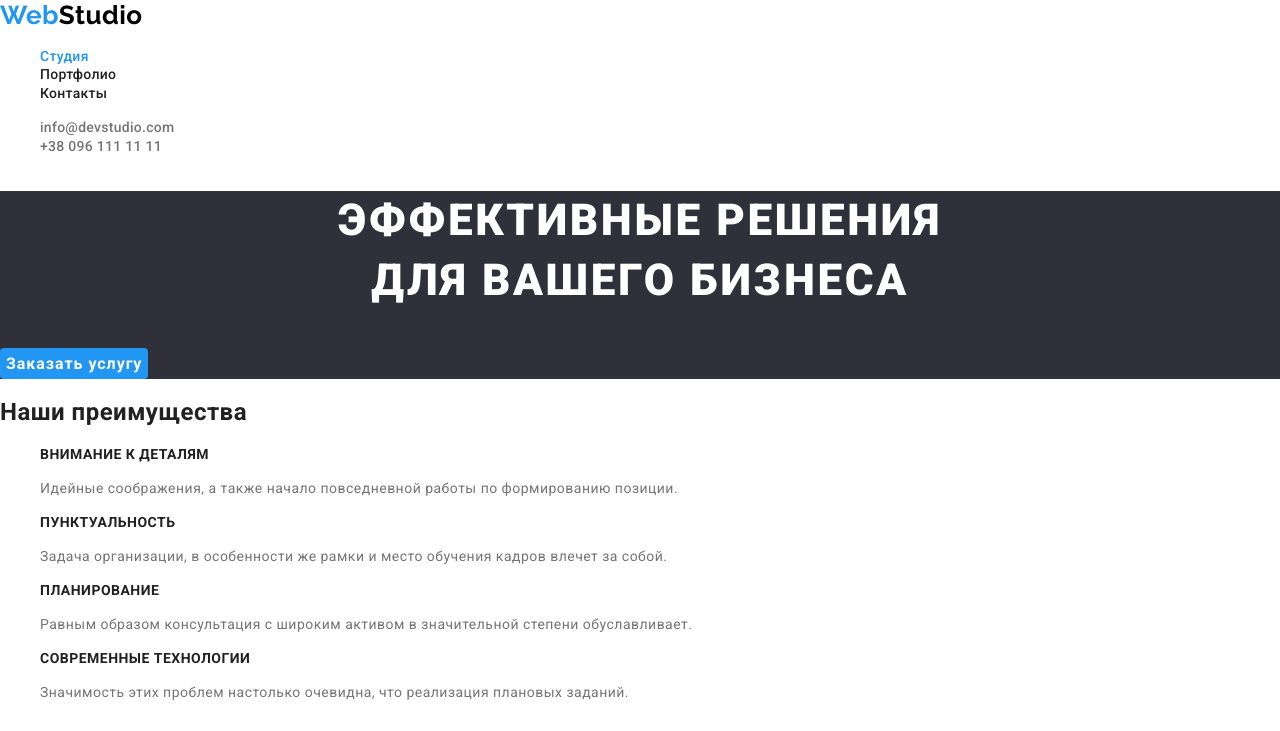
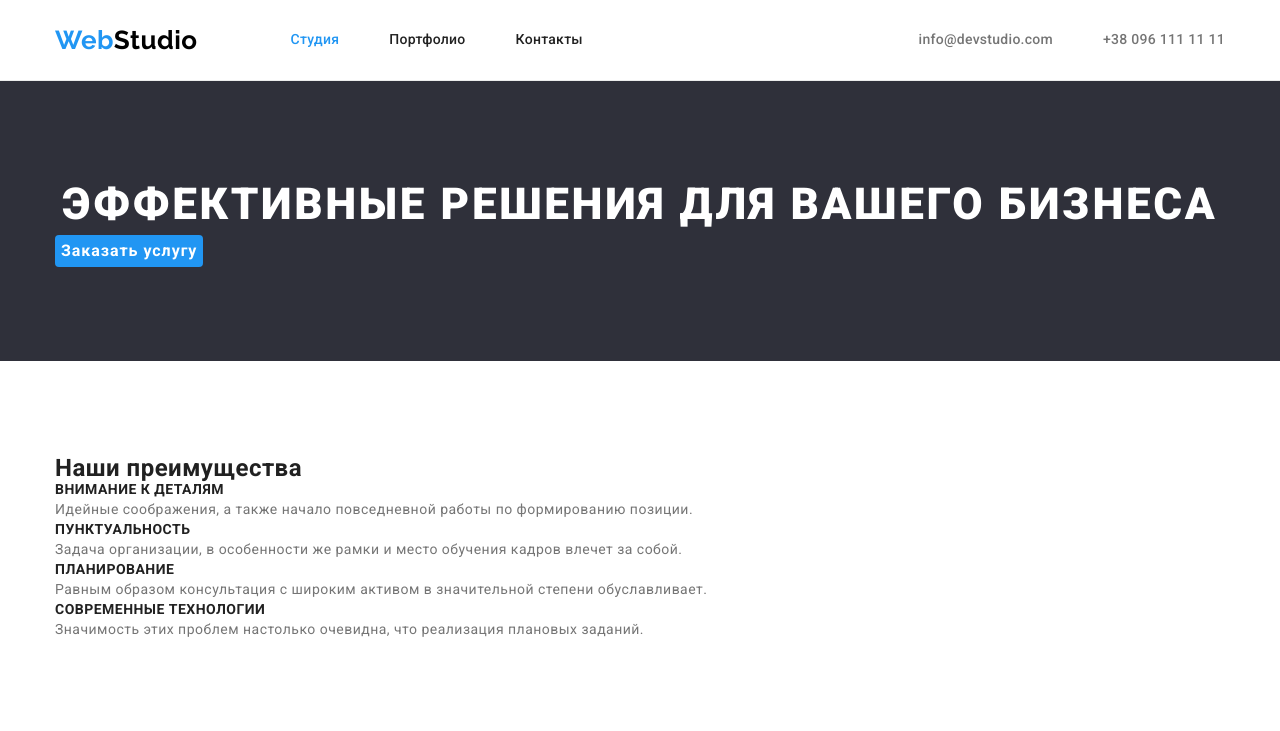
Before and after one commit to galu4ok/goit-markup-hw-03, a plain HTML site: page index.html in a window 1280 px wide. Shown: the top 731 px of the page. Drawn offline with nearby package versions, Linux system fonts and the light colour scheme.

Commit message:
Adds geometry styles and positioning for header

```diff
--- a/css/styles.css
+++ b/css/styles.css
@@ -8,7 +8,33 @@
   --footer-bg-color: #2f303a;
   --footer-link-color: rgba(255, 255, 255, 0.6);
   --selection-color-hero-btn: #188ce8;
+  --border-header-line: #ececec;
 }
+p,
+h1,
+h2,
+h3,
+h4,
+h5,
+h6 {
+  margin: 0;
+}
+
+ul {
+  margin: 0;
+  padding: 0;
+}
+
+button {
+  cursor: pointer;
+}
+
+img {
+  display: block;
+  max-width: 100%;
+  height: auto;
+}
+
 body {
   font-family: 'Roboto', sans-serif;
   letter-spacing: 0.03em;
@@ -18,6 +44,7 @@ body {
 }
 .link {
   text-decoration: none;
+  display: block;
 }
 .list {
   list-style: none;
@@ -40,10 +67,53 @@ body {
   line-height: 1.17;
   text-align: center;
 }
+.container {
+  width: 1200px;
+  padding-left: 15px;
+  padding-right: 15px;
+  margin: 0 auto;
+}
+.section {
+  padding-top: 94px;
+  padding-bottom: 94px;
+}
 
+/* -------------------Header-------------- */
+.header {
+  border-bottom: 1px solid var(--border-header-line);
+}
+
+.header-container {
+  display: flex;
+  align-items: center;
+}
+.navigation {
+  display: flex;
+  align-items: center;
+}
+.nav-list {
+  display: flex;
+  align-items: center;
+}
+.contact-list {
+  display: flex;
+  align-items: center;
+  margin-left: auto;
+}
+/* .nav-item {
+  margin-right: 50px;
+} */
+.nav-item:not(:last-child),
+.contact-item:not(:last-child) {
+  margin-right: 50px;
+}
 /* ------------------Logo----------------- */
 
 .logo {
+  margin-right: 93px;
+  padding-top: 24px;
+  padding-bottom: 24px;
+
   font-family: 'Raleway', sans-serif;
   font-size: 26px;
   font-weight: 700;
@@ -67,6 +137,9 @@ body {
   line-height: 1.14;
   letter-spacing: 0.02em;
   color: var(--main-text-color);
+
+  padding-top: 32px;
+  padding-bottom: 32px;
 }
 .nav-link {
   color: var(--main-text-color);
@@ -111,7 +184,7 @@ body {
   font-weight: 700;
   line-height: 1.87;
   letter-spacing: 0.06em;
-  cursor: pointer;
+  /* cursor: pointer; */
 
   color: var(--primary-white-color);
   background-color: var(--accent-color);
@@ -178,7 +251,7 @@ body {
   font-size: 16px;
   font-weight: 500;
   line-height: 1.62;
-  cursor: pointer;
+  /* cursor: pointer; */
 
   background-color: var(--team-bg-color);
 
--- a/index.html
+++ b/index.html
@@ -24,14 +24,17 @@
 
   <body>
     <!-- Шапка сайта -->
-    <header>
-      <nav>
+    <header class="header">
+      <div class="container header-container">
+        <nav class="navigation">
           <a href="./index.html" lang="en" class="logo link"
             >Web<span class="logo-header">Studio</span></a
           >
           <!-- Меню навигации -->
           <ul class="nav-list list">
-          <li class="nav-item"><a href="./index.html" class="nav-link link current">Студия</a></li>
+            <li class="nav-item">
+              <a href="./index.html" class="nav-link link current">Студия</a>
+            </li>
             <li class="nav-item"><a href="./portfolio.html" class="nav-link link">Портфолио</a></li>
             <li class="nav-item"><a href="#" class="nav-link link">Контакты</a></li>
           </ul>
@@ -45,18 +48,22 @@
             <a href="tel:+380961111111" class="contact-link link">+38 096 111 11 11</a>
           </li>
         </ul>
+      </div>
     </header>
 
     <!-- Уникальный контент страницы -->
     <main>
       <!-- Герой -->
-      <section class="hero">
-        <h1 class="hero-title">Эффективные решения <br />для вашего бизнеса</h1>
+      <section class="section hero">
+        <div class="container">
+          <h1 class="hero-title">Эффективные решения для вашего бизнеса</h1>
           <button type="button" class="hero-button">Заказать услугу</button>
+        </div>
       </section>
 
       <!-- Секция преимущества -->
-      <section class="features">
+      <section class="section features">
+        <div class="container">
           <h2 class="features-title hidden">Наши преимущества</h2>
 
           <ul class="features-list list">
@@ -85,10 +92,12 @@
               </p>
             </li>
           </ul>
+        </div>
       </section>
 
       <!-- Секция занятия -->
       <section class="duties">
+        <div class="container">
           <h2 class="duties-title section-title">Чем мы занимаемся</h2>
           <ul class="duties-list list">
             <li class="duties-item">
@@ -116,10 +125,12 @@
               />
             </li>
           </ul>
+        </div>
       </section>
 
       <!-- Секция наша команда -->
-      <section class="team">
+      <section class="section team">
+        <div class="container">
           <h2 class="team-title section-title">Наша команда</h2>
           <ul class="team-list list">
             <li class="team-item">
@@ -143,11 +154,13 @@
               <p lang="en" class="team-position">Product Designer</p>
             </li>
           </ul>
+        </div>
       </section>
     </main>
 
     <!-- Футер -->
     <footer class="footer">
+      <div class="container">
         <a href="./index.html" lang="en" class="logo link"
           >Web<span class="logo-footer">Studio</span></a
         >
@@ -164,6 +177,7 @@
             </li>
           </ul>
         </address>
+      </div>
     </footer>
   </body>
 </html>
```
Also changed, not shown: portfolio.html (+15 -7 lines). Lines whose indentation alone changed are shown as unchanged.
